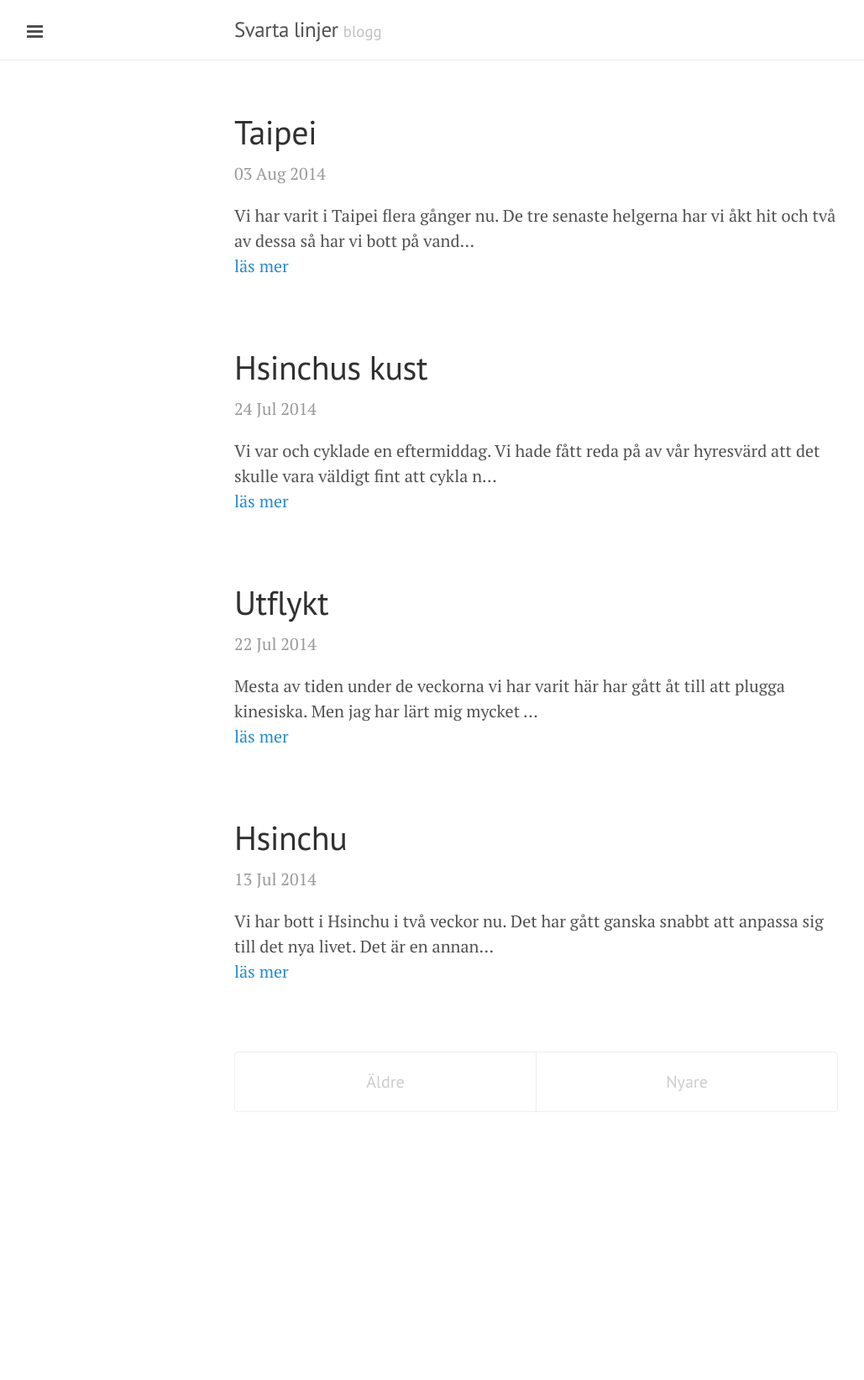
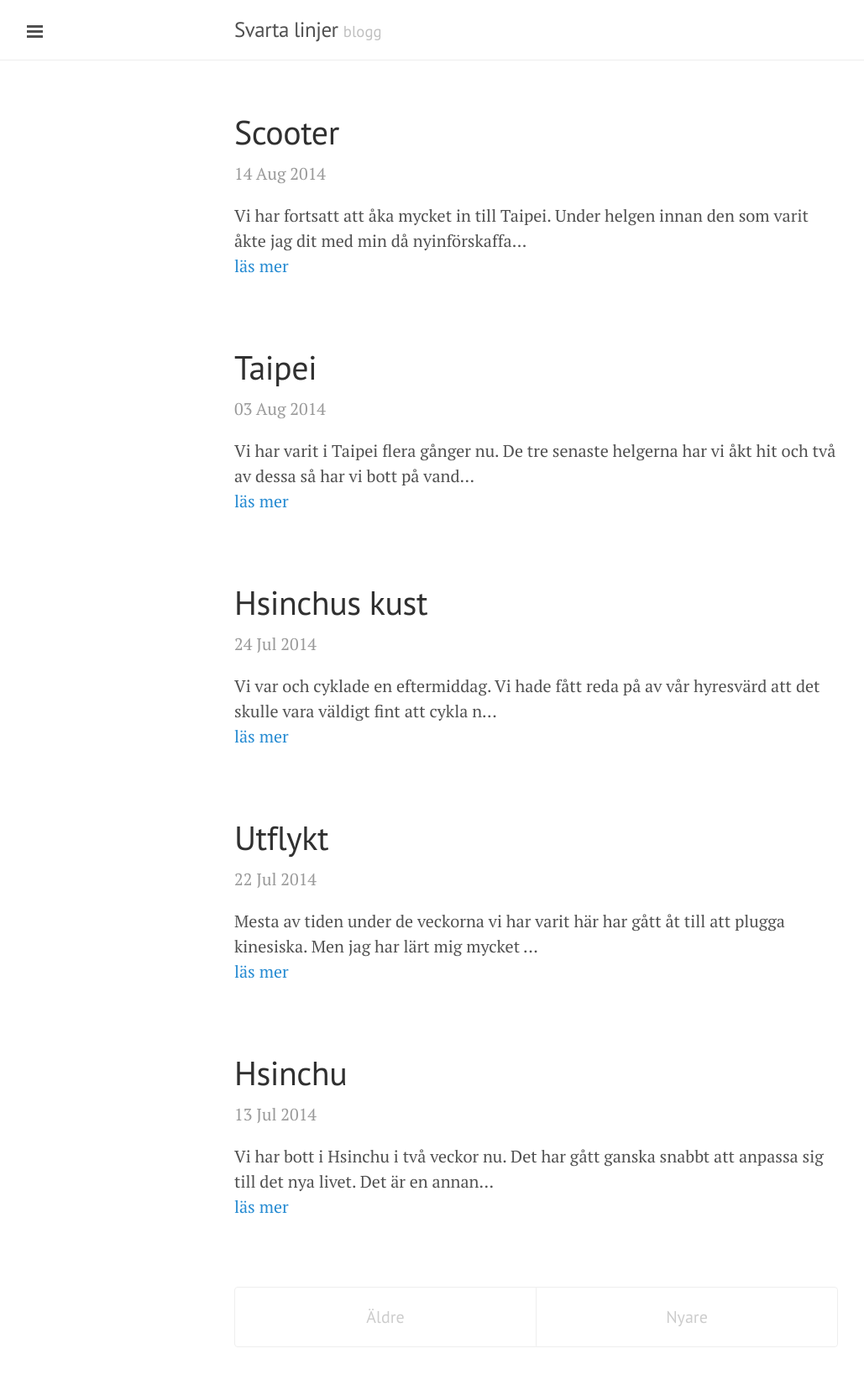
Before and after one commit to mludv/mludv.github.io, a Jekyll site: the page built from index.html, in a window 1280 px wide. Shown: the top 1643 px of the page at 84% size, without its empty margins (1-1030 px from the left). Built offline with Jekyll 4.4.1, drawn with Linux system fonts in a browser that asks for light colours; the list of posts is cut into pages by our own code; some of the changed lines change nothing that is shown.

Commit message:
New post

```diff
--- /dev/null
+++ b/_posts/2014-08-14-scooter.md
@@ -0,0 +1,65 @@
+---
+title: Scooter
+layout: post
+header: /images/header/scooter.jpg
+---
+
+
+
+
+Vi har fortsatt att åka mycket in till Taipei. Under helgen innan den som varit åkte jag dit med min då nyinförskaffade scooter.
+
+Vi var nämligen på middag med en tjej som gjorde sin Unitech-praktik på ett Taiwanesiskt företag. Eftersom Love var lite bekant med henne så ordnade han en liten middag. Det visade sig sedan att hon skulle lämna sin scooter hos en kille i Taipei som hon hade hyrt den av. Hon planerade att åka en omväg över bergen. Eftersom jag inte åkt speciellt mycket och ändå skulle in till Taipei så tyckte jag att det var en bra idé att hänga med.
+
+
+![Shimen-sjön](/images/moppe/damm2.jpg)
+*Den konstgjorda sjön jag åkte förbi med scootern.*
+{:.caption}
+
+Vi började ganska tidigt. Till en början så såg vi bara samma stadsmiljö som är överallt här i taiwan. Gator med restauranger, verkstäder och små affärer och sedan bostadshus ovanför. Allting dekorerat med otaliga blinkade skyltar. Det tog en timme innan vi kom ut från allt det och upp på de mindre gatorna. Väl där var det mycket roligare att köra. Det var två filer hela vägen så jag var aldrig speciellt orolig. Både mopederna och bilarna får högst köra i 60 km/h här i Taiwan. På motorvägen får man köra i 90 km/h, men där får man inte köra upp med scootern.
+
+
+![Utsikt över från dammen](/images/moppe/shimen.jpg)
+*Baksidan av dammen.*
+{:.caption}
+
+Vi körde förbi en stor damm en bit utanför Taipei. Det är synd att jag inte kunde stanna och ta kort när jag åkte precis nedanför. Det var en mäktig upplevelse. Speciellt märkligt var det när vi kom upp vid dammfördämningen. Då kunde vi se allt vatten på ena sidan och hur långt det var ner till marken på andra.
+
+
+![Utsikt](/images/moppe/utsikt.jpg){:.half}
+![Risfält](/images/moppe/ris.jpg){:.half}
+*Det var flera riktigt fina ställen uppe bland bergen.*
+{:.caption}
+
+
+Resan tog totalt tre timmar och vi lyckades ta oss fram 10 mil. Vi stannade en del på vägen. Det är verkligen en frihet att ha ett fordon att ta sig runt på i Taiwan. Det är bara i Taipei som kollektivtrafiken fungerar som den ska, bussar och annat går inte på andra ställen. I så fall har vi fått ta taxi fram och tillbaka istället.
+
+Det är spökmånad här i Taiwan. De Taiwaneser som vi umgåtts med har förklarat för oss att det är då portarna till helvetet (där spökena bor) öppnas. Däremot är det lugnt för oss eftersom vi är utlänningar. Spöken hänger tydligen mest efter Taiwaneser. Att det är spökmånad innebär att vi inte får vissla eller tvätta kläder på kvällarna. Då lockar vi till oss spöken som tydligen gillar att testa nytvättade kläder. Man ska inte heller titta sig över axeln när man är ute. Då släcker man någon metaforisk eld som brinner på axeln, vilket gör att spökena hittar en lättare.
+
+
+![Offerritual](/images/moppe/sacrifice.jpg)
+*Offerritualen för spökena pågår för fullt.*
+{:.caption}
+
+Utöver allt detta, som de flesta av de unga som vi träffat säger är vidskepelse, så har Taiwaneserna någon sorts offercermoni till spökena. Vi har inte varit med om något, men vi har titta på hur de ordnar bord som står ute på gatan där de sätter en massa kassar med mat. Sedan mässar de någonting medan de sätter rökelse i kassarna. Var maten tar vägen har vi inte förstått. Efter ett tag är den borta i alla fall. Kanske tar dom hem och äter den, kanske äter spökena upp den.
+
+Efter att jag körde runt min moppe så bestämde sig även Johan för att skaffa en scooter. Han tittade ut en på internet och under denna helgen åkte vi till Taipei för att köpa den. Det tog väldigt lång tid att hitta till köparen och vi hade hjälp utav fem olika Taiwaneser och när vi väl kom rätt så visade det sig att han inte hade scootern där så att vi kunde titta på den. Han hade den hemma hos sig och vi fick komma tillbaka nästa dag istället.
+
+
+![Tempel](/images/moppe/tempel.jpg)
+*Ett av alla de otaliga tempel i Taiwan.*
+{:.caption}
+
+När vi var på väg bort från scooterhandlaren var det en tjej som kom fram till oss och hälsade på Johan. Hon hade nämligen kommit förbi kontoret för några dagar sedan och presenterat sig själv. Sedan fick hon syn på oss i Taipeis folkmyller. Wendy kallar hon sig. Hon berättade att hon precis var på väg till en rockkonsert och frågade vad vi hade för planer för kvällen.
+
+Efter att ha checkat in på vandrarhemmet så åkte vi till en bar för att träffa henne och två av hennes kompisar. Tsung-Yen och en tjej som kallade sig Chelsea. De var båda också väldigt duktiga på engelska och hade inte några problem med att hålla igång en konversation. Yen hade precis kommit hem från en utbildning i Jönköping, ännu ett sammanträffande. Vi blev inbjudna till hans födelsedagsfirande på söndagen.
+
+![Födelsedag](/images/moppe/fodelsedag.jpg)
+*Födelsedagsfest. På mitten av bordet står fisksoppan.*
+{:.caption}
+
+På lördagen dagen efter så gick vi åter igen för att kolla på scootern åt Johan. Denna gången var vi lite bättre förberedda och hade en Taiwanesisk tjej med oss. Hon är en av dem som ska åka till Göteborg till hösten. Vi träffade henne på en middag som gamla utbytesstudenter till Sverige anordnade.
+
+På söndagen firade vi vår nya väns födelsedag genom att sitta och äta på en taiwanesiska restaurang. Bland annat hade de en god fisksoppa typisk för Taiwan. Efter att alla hade fått i sig lite av ölen så började de lära oss kinesiska svordomar och lite allt möjligt. De tyckte det var väldigt roligt när vi skulle prata. Det var verkligen snällt av dom att bjuda in oss, speciellt eftersom det ändå är ganska ansträngande att byta till engelska lite hela tiden.
+
+![Selfie](/images/moppe/selfie.jpg)
--- a/public/css/lanyon.css
+++ b/public/css/lanyon.css
@@ -1,5 +1,5 @@
-/*
- *  ___
+    /*
+     *  ___
  * /\_ \
  * \//\ \      __      ___   __  __    ___     ___
  *   \ \ \   /'__`\  /' _ `\/\ \/\ \  / __`\ /' _ `\
@@ -28,6 +28,10 @@
  */
 
 
+.caption {
+  text-align: center;
+}
+
 /*
  * Global resets
  *
@@ -50,6 +54,7 @@ h1, h2, h3, h4, h5, h6 {
   color: #313131;
   letter-spacing: -.025rem;
 }
+
 
 
 /*
```
Also changed, not shown: images/header/scooter.jpg (added), images/moppe/damm.jpg (added), images/moppe/damm2.jpg (added), images/moppe/fodelsedag.jpg (added), images/moppe/ris.jpg (added), images/moppe/sacrifice.jpg (renamed from images/sacrifice.jpg), images/moppe/selfie.jpg (added), images/moppe/shimen.jpg (added), images/moppe/tempel.jpg (added), images/moppe/utsikt.jpg (added).
